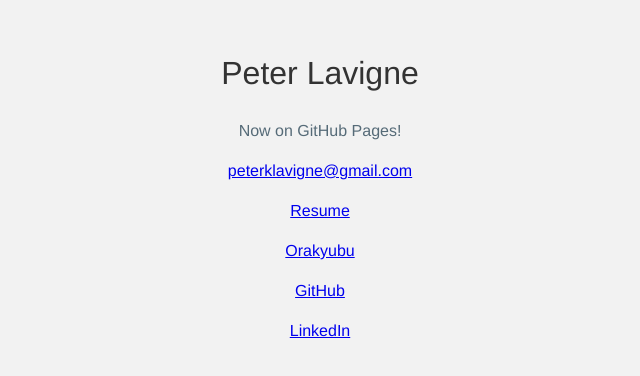
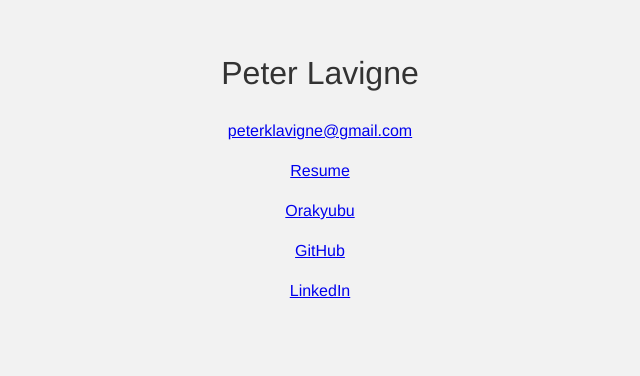
Before and after one commit to Peter-Lavigne/Peter-Lavigne.github.io, a plain HTML site: page index.html in a window 1280 px wide. Shown: the whole page, without its empty margins (320-960 px from the left). Drawn offline with Linux system fonts and the light colour scheme.

Commit message:
Remove GH Pages test

```diff
--- a/index.html
+++ b/index.html
@@ -11,7 +11,6 @@
   <body>
     <header id="header">
       <h1>Peter Lavigne</h1>
-      <p>Now on GitHub Pages!</p>
     </header>
 
     <main>
```
